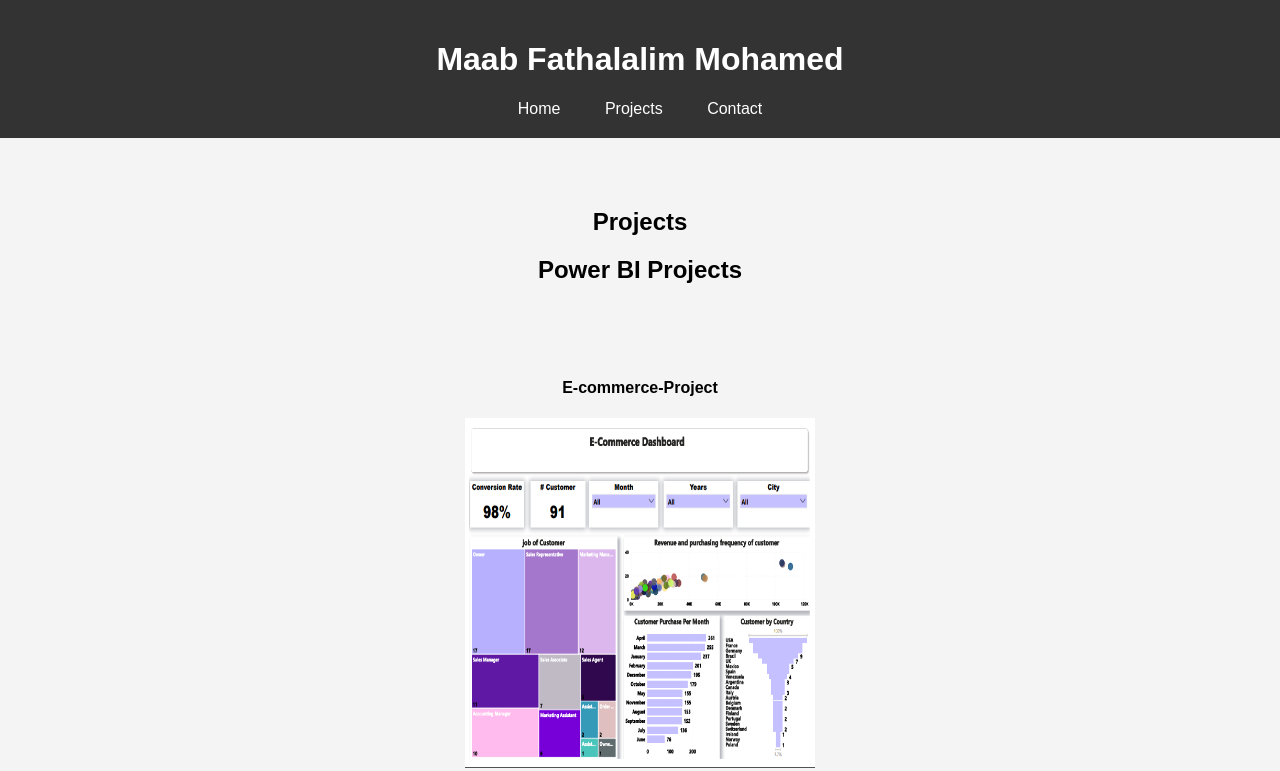
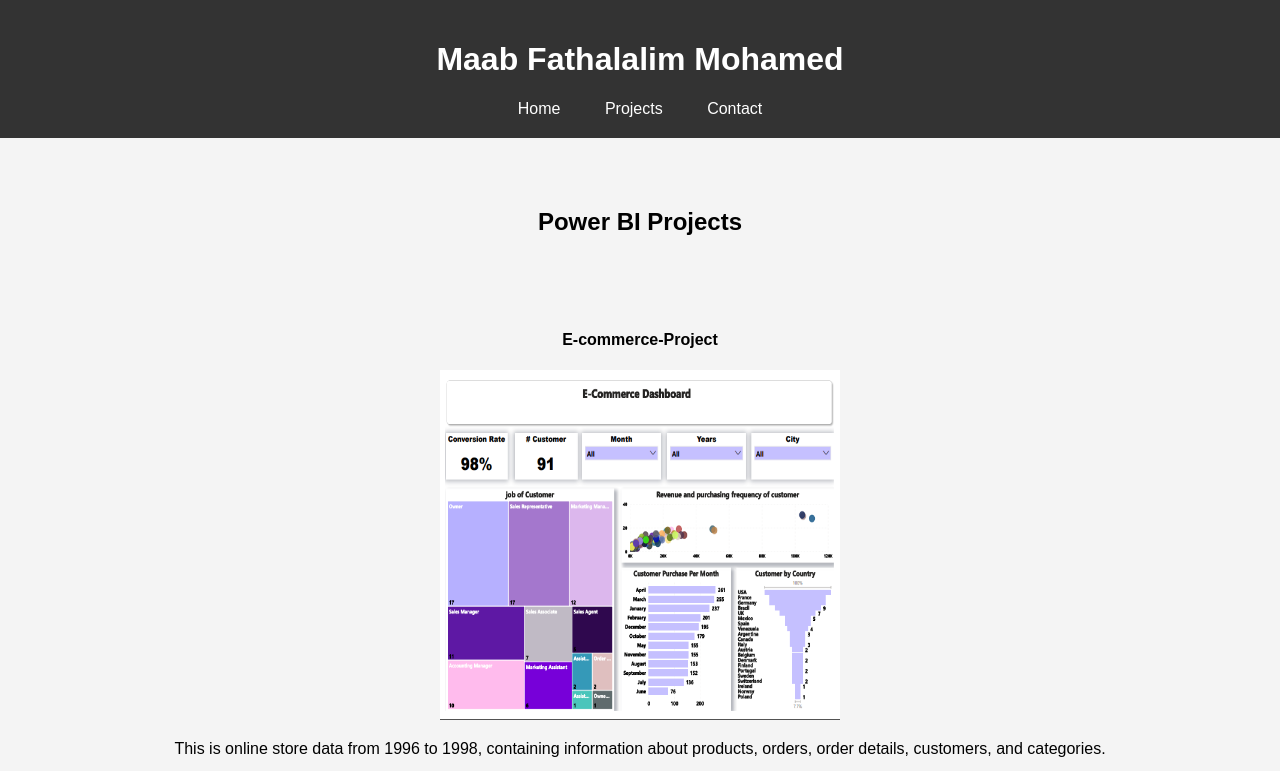
Before and after one commit to Maab-Fathalalim/Maab-Fathalalim.github.io, a plain HTML site: page project.html in a window 1280 px wide. Shown: the top 771 px of the page. Drawn offline with Linux system fonts and the light colour scheme.

Commit message:
Update project.html

```diff
--- a/project.html
+++ b/project.html
@@ -66,7 +66,7 @@
     </header>
 
    <section id="projects">
-    <h1>Projects</h1>
+
 
     <!-- Power BI Projects -->
     <div class="project">
@@ -77,7 +77,7 @@
 
       <div class="project-details">
               <h4>E-commerce-Project</h4>
-        <img src="Screenshot (45).png" alt="Power BI Project 1"width="350" height="350">
+        <img src="Screenshot (45).png" alt="Power BI Project 1"width="400" height="350">
         <div>
           <p>This is online store data from 1996 to 1998, containing information about products, orders, order details, customers, and categories.</p>
           <a href="https://github.com/Maab-Fathalalim/E-commerce-Project" target="_blank"> <button><h3>view on github</h3></button></a>
```
